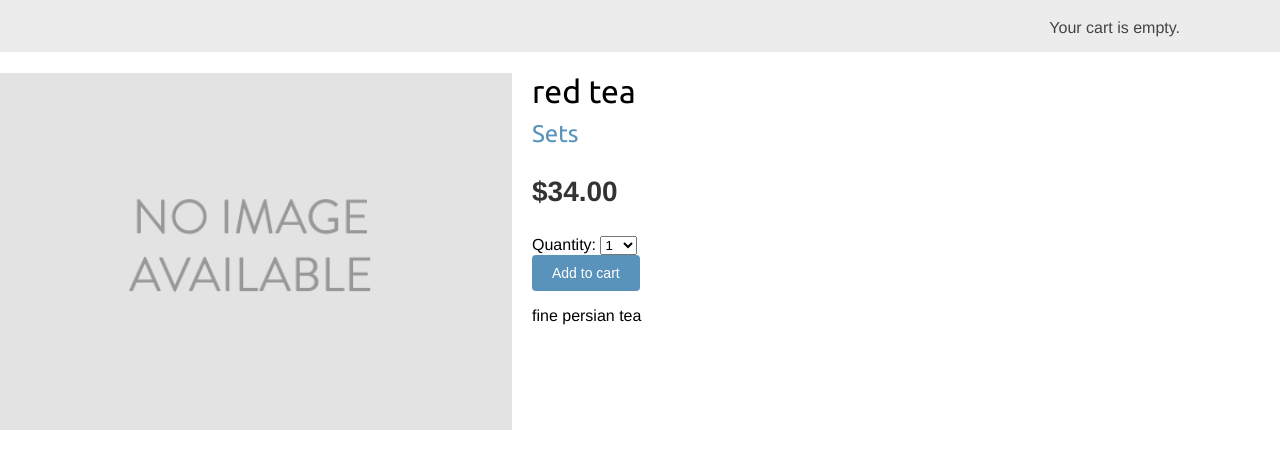
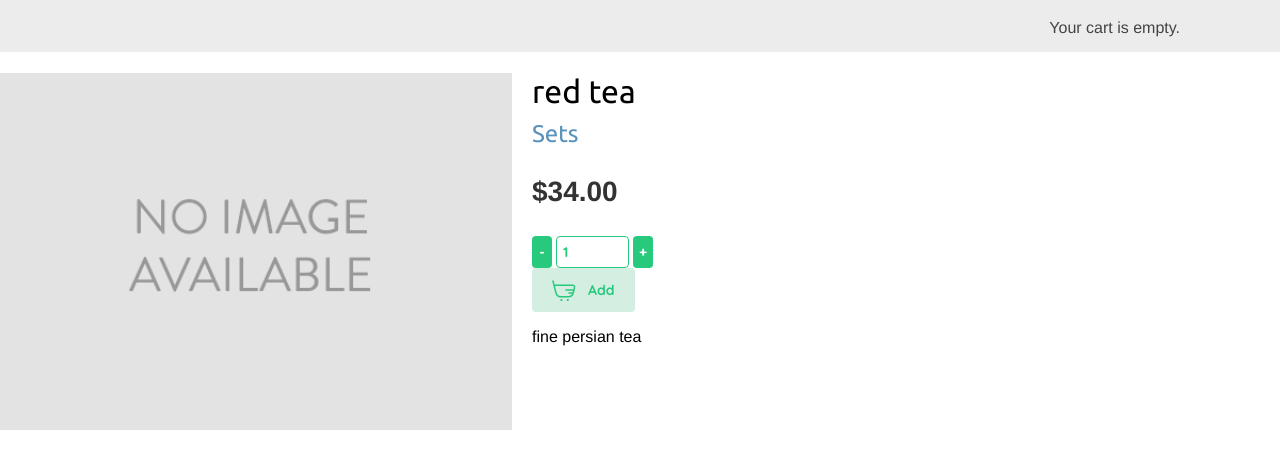
Before and after one commit to WolfExpert/DjangoMyShop, a Django app: a page that uses shop/templates/shop/product/detail.html in a window 1280 px wide. Shown: the part 290-759 px from the top of the page. Run offline with Django 5.2, Linux system fonts and the light colour scheme; data comes from the database, SQL or seed files in the repository; both versions use the stored data as it was after the commit.

Commit message:
detail.html(+css) with cart

```diff
--- a/cart/forms.py
+++ b/cart/forms.py
@@ -7,7 +7,9 @@ PRODUCT_QUANTITY_CHOICES = [(i, str(i)) for i in range(1, 21)]
 class CartAddProductForm(forms.Form):
     quantity = forms.TypedChoiceField(
                                 choices=PRODUCT_QUANTITY_CHOICES,
-                                coerce=int)
+                                coerce=int,
+                                widget=forms.Select(attrs={'class': 'quantity-selector'})
+    )
     override = forms.BooleanField(required=False,
                                   initial=False,
                                   widget=forms.HiddenInput)
--- /dev/null
+++ b/shop/static/css/detail.css
@@ -0,0 +1,82 @@
+.add-to-cart-button-small {
+    display: flex;
+    align-items: center;
+    justify-content: center;
+    padding: 10px 20px;
+    gap: 12px;
+    background: #D4EEE2;
+    border-radius: 4px;
+    cursor: pointer;
+    border: none; /* Add if you want to remove the default button border */
+}
+
+.add-to-cart-button-small:hover {
+    background: #d7e3c8;
+}
+
+.add-to-cart-button-small__vector {
+    width: 24px;
+    height: 24px;
+    background-image: url(../img/cart_green.svg);
+    background-repeat: no-repeat;
+    background-position: center;
+}
+
+.add-to-cart-button-small__name {
+    font-family: 'Quicksand';
+    font-weight: 700;
+    font-size: 14px;
+    color: #27CA7D;
+    display: block; /* Ensures the span takes the full space allocated to it, similar to a div */
+}
+
+.quantity-selector {
+    display: flex;
+    align-items: center;
+    gap: 4px; /* Adjust space between elements */
+}
+
+.quantity-selector select {
+    -webkit-appearance: none; /* Remove default styling on WebKit browsers */
+    -moz-appearance: none; /* Remove default styling on Mozilla browsers */
+    appearance: none; /* Remove default styling to make it consistent across browsers */
+    border: 1px solid #27CA7D; /* Custom border color */
+    border-radius: 4px; /* Rounded corners */
+    width: 73px;
+    height: 32px; /* Increased to allow internal padding */
+    padding: 6px; /* Padding inside the select, decrease if you increase the height */
+    font-family: 'Quicksand', sans-serif;
+    font-size: 14px;
+    font-weight: 700;
+    line-height: 18px;
+    color: #27CA7D;
+    background: white; /* Optional: sets a background color */
+    cursor: pointer;
+}
+
+.quantity-change {
+    background: #27CA7D;
+    border: none;
+    border-radius: 4px;
+    color: white;
+    width: 20px; /* Width for buttons */
+    height: 32px; /* Match the height of the select */
+    padding: 0; /* Reset padding */
+    font-family: 'Quicksand', sans-serif;
+    font-size: 14px;
+    font-weight: 700;
+    line-height: 18px;
+    cursor: pointer;
+}
+
+/* You may need additional styling for custom dropdown arrow */
+.quantity-selector::after {
+    content: '';
+    /* Custom arrow styling */
+}
+
+/* Styling for minus and plus inside buttons if needed */
+.quantity-change.minus::before,
+.quantity-change.plus::before {
+    /* Content and style for minus and plus signs */
+}
--- a/shop/templates/shop/product/detail.html
+++ b/shop/templates/shop/product/detail.html
@@ -5,6 +5,8 @@
     {{ product.name }}
 {% endblock %}
 {% block content %}
+    <link rel="stylesheet" type="text/css" href="{% static 'css/detail.css' %}">
+
     <div class="product-detail">
         <img src="{% if product.image %}{{ product.image.url }}{% else %}
 {% static "img/no_image.png" %}{% endif %}">
@@ -15,13 +17,44 @@
             </a>
         </h2>
         <p class="price">${{ product.price }}</p>
-        <form action="{% url "cart:cart_add" product.id %}" method="post">
-            {{ cart_product_form }}
+
+        <form action="{% url 'cart:cart_add' product.id %}" method="post">
             {% csrf_token %}
-            <input type="submit" value="Add to cart">
+            <div class="quantity-selector">
+                <button type="button" class="quantity-change minus">-</button>
+                {{ cart_product_form.quantity }}
+                <button type="button" class="quantity-change plus">+</button>
+            </div>
+            <button class="add-to-cart-button-small">
+                <span class="add-to-cart-button-small__vector"></span>
+                <span class="add-to-cart-button-small__name">Add</span>
+            </button>
         </form>
 
 
         {{ product.description|linebreaks }}
     </div>
+    <!-- <script src="{% static 'js/add-to-cart.js' %}"></script> -->
+
+    <script>
+        document.addEventListener('DOMContentLoaded', function () {
+            var quantitySelect = document.querySelector('.quantity-selector select');
+            var minusButton = document.querySelector('.quantity-selector .minus');
+            var plusButton = document.querySelector('.quantity-selector .plus');
+
+            minusButton.addEventListener('click', function () {
+                if (quantitySelect.selectedIndex > 0) {
+                    quantitySelect.selectedIndex--;
+                }
+            });
+
+            plusButton.addEventListener('click', function () {
+                if (quantitySelect.selectedIndex < quantitySelect.options.length - 1) {
+                    quantitySelect.selectedIndex++;
+                }
+            });
+        });
+
+
+    </script>
 {% endblock %}
```
Also changed, not shown: shop/static/js/add-to-cart.js (added, +46 -0 lines), shop/templates/shop/product/list.html (+1 -48 lines), db.sqlite3.
